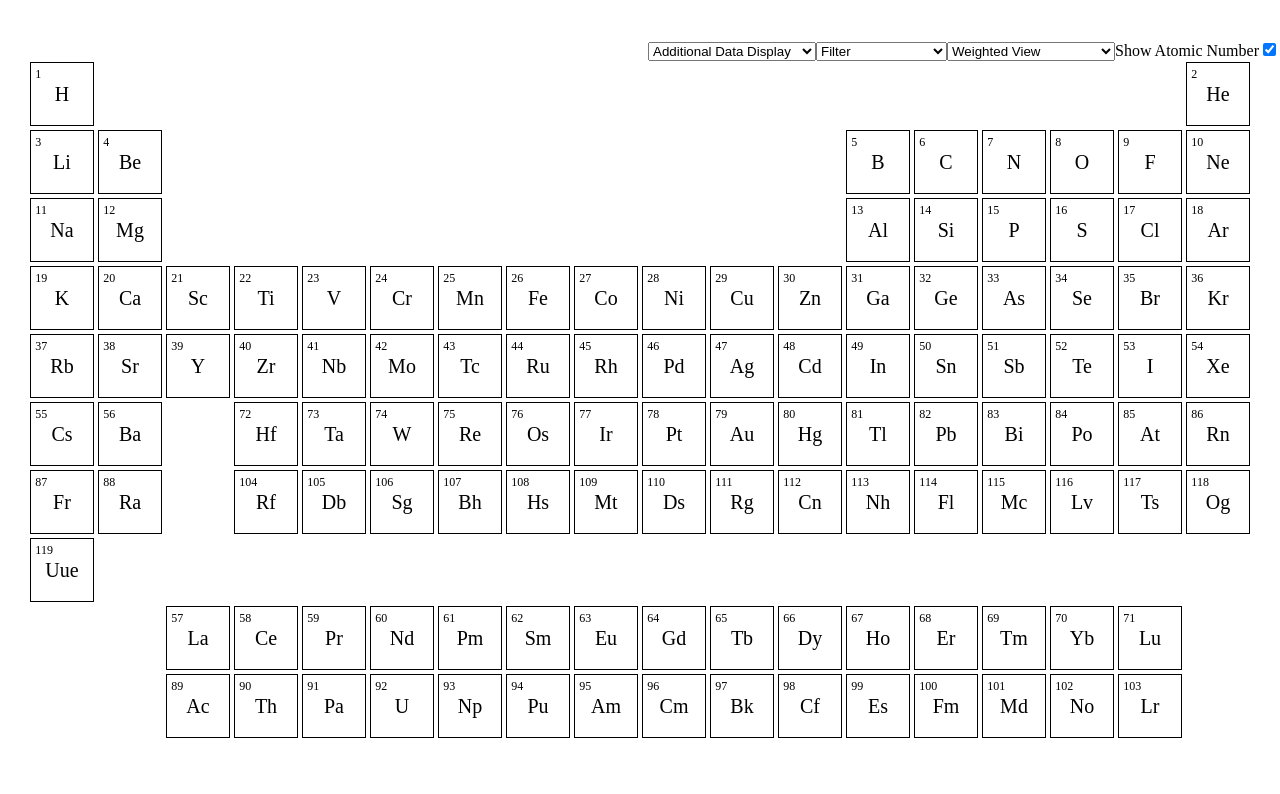
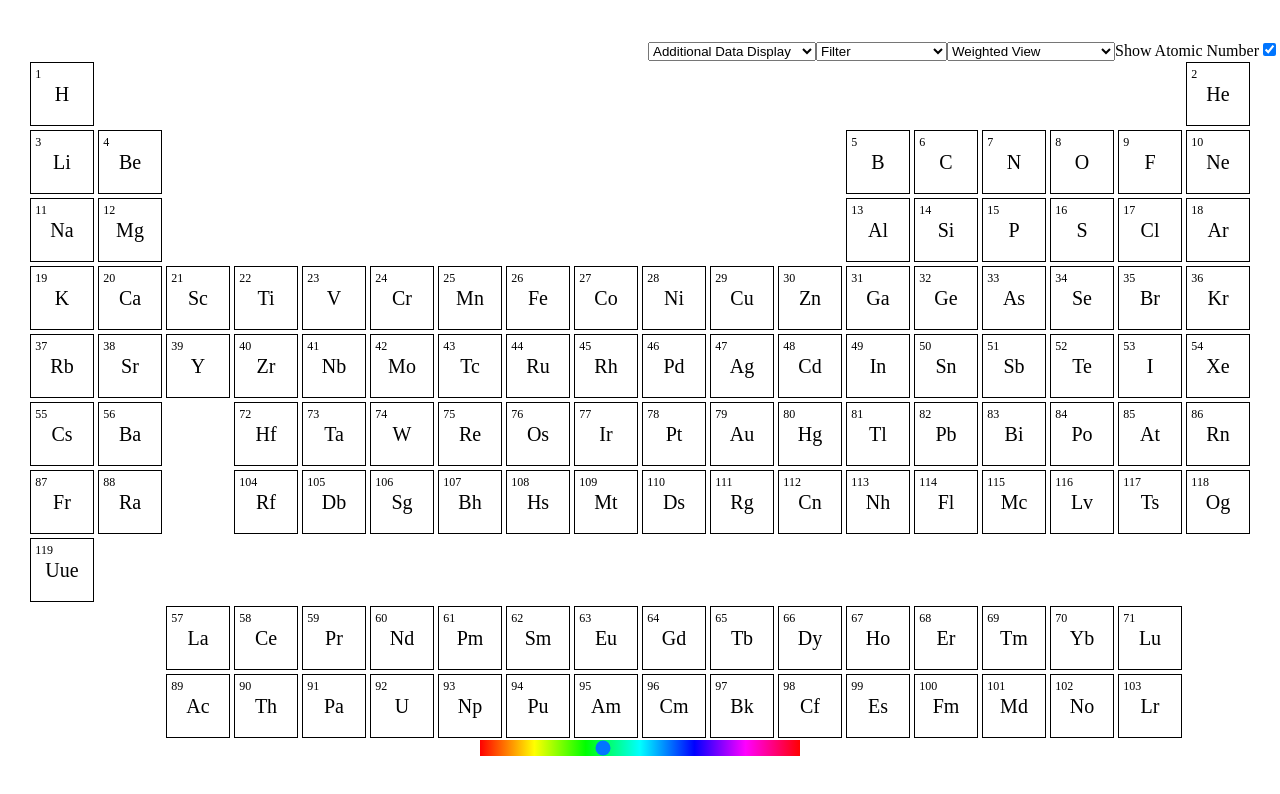
Before and after one commit to AlexRodgers11/PeriodicTableProject, a React app in the folder client/: page / in a window 1280 px wide. Shown: the top 794 px of the page. Built offline with nearby package versions, Linux system fonts and the light colour scheme.

Commit message:
create HueContext and ColorPicker component to allow user to change the color used to shade the weighted table

```diff
--- a/client/src/App.js
+++ b/client/src/App.js
@@ -4,15 +4,19 @@ import Table from "./components/Table/Table";
 import DataDisplay from "./components/DataDisplay/DataDisplay";
 import { useDisplayedElement } from "./contexts/DisplayedElement";
 import "./App.css";
+import ColorPicker from "./components/ColorPicker/ColorPicker";
+
 
 function App() {
     const displayedElement = useDisplayedElement();
+
     return (
         <div className="App">
             {!displayedElement &&
                 <div>
                     <Controls />
                     <Table />
+                    <ColorPicker />
                 </div>
             }
 
--- /dev/null
+++ b/client/src/components/ColorPicker/ColorPicker.css
@@ -0,0 +1,19 @@
+.ColorPicker input[type="range"]::-webkit-slider-runnable-track {
+  /* -webkit-appearance: none; */
+  background: linear-gradient(
+    to right,
+    #ff0000 0%,
+    #ffff00 17%,
+    #00ff00 33%,
+    #00ffff 50%,
+    #0000ff 67%,
+    #ff00ff 83%,
+    #ff0000 100%
+  );
+}
+
+.ColorPicker input[type="range"]::-webkit-slider-thumb {
+  /* -webkit-appearance: none; */
+  background-color: black;
+  color: black;
+}
--- /dev/null
+++ b/client/src/components/ColorPicker/ColorPicker.js
@@ -0,0 +1,25 @@
+import React, {useState} from "react";
+import "./ColorPicker.css";
+import { useHue, useHueUpdate } from "../../contexts/Hue";
+
+export default function ColorPicker() {
+    const setHue = useHueUpdate();
+    const hue = useHue();
+
+    const handleHueChange = (evt) => {
+        setHue(evt.target.value);
+    }
+
+    return (
+        <div className="ColorPicker" style={{position: "fixed", left: 0, bottom: "5%", width: "100%", textAlign: "center"}}>
+            <input
+                type="range"
+                min="0"
+                max="360"
+                value={hue}
+                onChange={handleHueChange}
+                style={{width: "25%"}}
+            />
+        </div>
+    );
+}
--- a/client/src/components/Element/Element.js
+++ b/client/src/components/Element/Element.js
@@ -6,11 +6,13 @@ import { displayUnits, generateLightness } from "../../utils";
 import periodicTableData from "../../periodic-table.json";
 import { useWeightedView } from "../../contexts/WeightedView";
 import { useDisplayAtomicNumber } from "../../contexts/DisplayAtomicNumber";
+import { useHue } from "../../contexts/Hue";
 
 export default function Element(props) {
     const elementData = useElementData();
     const weightedView = useWeightedView();
     const displayAtomicNumber = useDisplayAtomicNumber();
+    const hue = useHue();
     const [lightness, setLightness] = useState(100);
 
     useEffect(() => {
@@ -24,7 +26,7 @@ export default function Element(props) {
         setDisplayedElement(props.element.number);
     }
     return (
-        <div className="Element" style={{gridRow: props.element.ypos, gridColumn: props.element.xpos, backgroundColor: weightedView? `hsl(136deg, 100%, ${lightness}%)` : "white", color: lightness < 20 ? "white" : "black", opacity: props.element[weightedView] !== null ? "1" : ".2"}} onClick={handleElementChange}>
+        <div className="Element" style={{gridRow: props.element.ypos, gridColumn: props.element.xpos, backgroundColor: weightedView? `hsl(${hue}deg, 100%, ${lightness}%)` : "white", color: lightness < 20 ? "white" : "black", opacity: props.element[weightedView] !== null ? "1" : ".2"}} onClick={handleElementChange}>
             {displayAtomicNumber &&
                 <p className="Element_atomic_number">{props.element.number}</p>
             }
--- /dev/null
+++ b/client/src/contexts/Hue.js
@@ -0,0 +1,24 @@
+import React, { useContext, useState } from "react";
+
+const HueContext = React.createContext();
+const HueUpdateContext = React.createContext();
+
+export function useHue() {
+    return useContext(HueContext);
+}
+
+export function useHueUpdate() {
+    return useContext(HueUpdateContext);
+}
+
+export function HueProvider({ children }) {
+    const [hue, setHue] = useState(136);
+
+    return (
+        <HueContext.Provider value={hue}>
+            <HueUpdateContext.Provider value={setHue}>
+                {children}
+            </HueUpdateContext.Provider>
+        </HueContext.Provider>
+    );
+}
--- a/client/src/index.js
+++ b/client/src/index.js
@@ -6,15 +6,18 @@ import { FilterProvider } from "./contexts/Filter";
 import { WeightedViewProvider } from "./contexts/WeightedView";
 import { ElementDataProvider } from "./contexts/ElementData";
 import { DisplayAtomicNumberProvider } from "./contexts/DisplayAtomicNumber";
+import { HueProvider } from "./contexts/Hue";
 
 ReactDOM.render(
     <DisplayedElementProvider>
         <WeightedViewProvider>
             <FilterProvider>
                 <DisplayAtomicNumberProvider>
-                    <ElementDataProvider>
-                        <App />
-                    </ElementDataProvider>
+                    <HueProvider>
+                        <ElementDataProvider>
+                            <App />
+                        </ElementDataProvider>
+                    </HueProvider>
                 </DisplayAtomicNumberProvider>
             </FilterProvider>
         </WeightedViewProvider>
```
